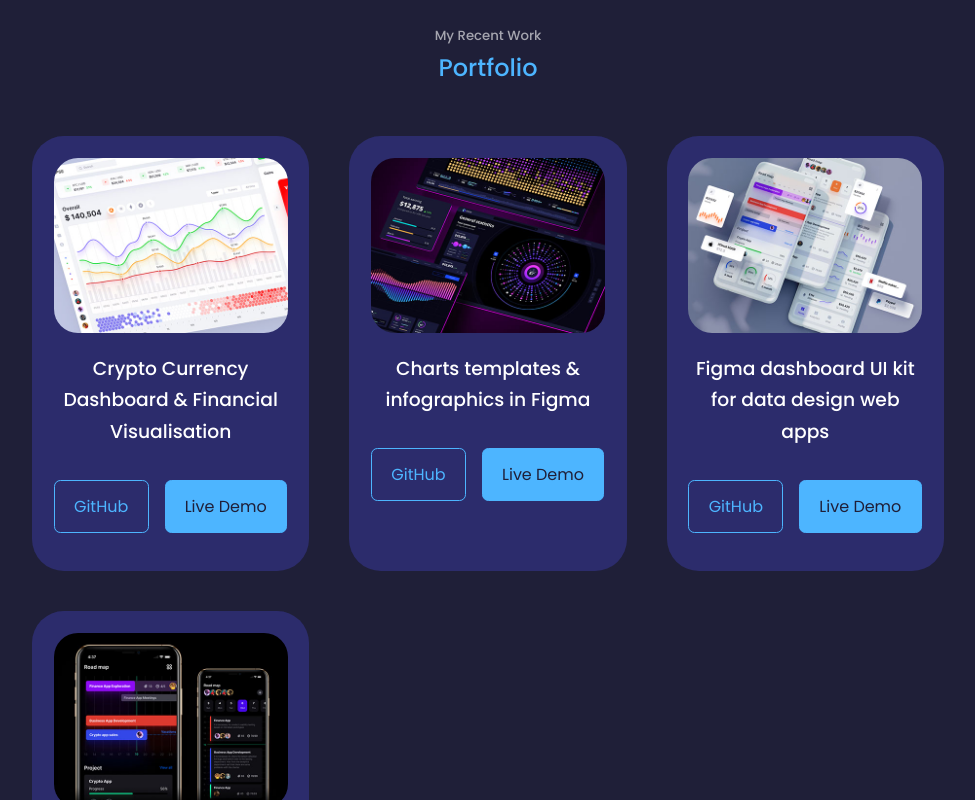
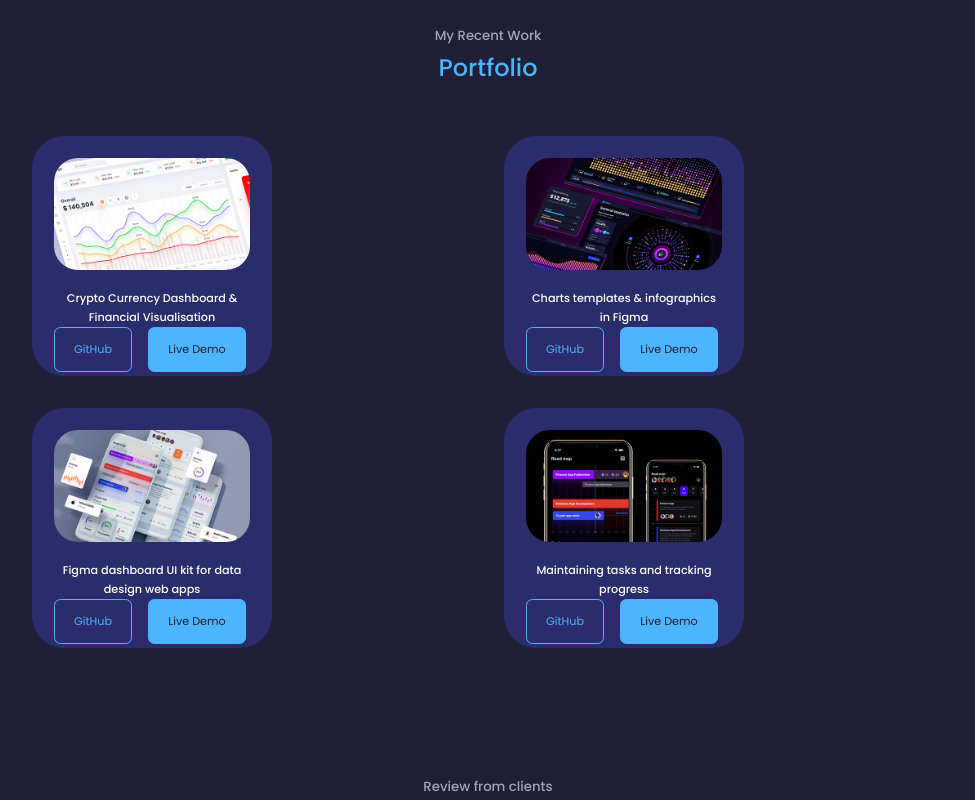
Before and after one commit to teresb/Myportfolio, a React (Create React App) app: page / in a window 1280 px wide. Shown: the part 3620-4420 px from the top of the page, without its empty margins (152-1127 px from the left). Built offline with nearby package versions, Linux system fonts and the light colour scheme.

Commit message:
updated potfolio

```diff
--- a/src/components/Portfolio/portfolio.css
+++ b/src/components/Portfolio/portfolio.css
@@ -1,7 +1,7 @@
 .portfolio__container {
     display: grid;
-    grid-template-columns: repeat(3, 1fr);
-    gap: 2.5rem;
+    grid-template-columns: repeat(2, 1fr);
+    gap: 2rem;
 }
 
 .portfolio__item {
@@ -10,6 +10,8 @@
     border-radius: 2rem;
     border: 1px solid transparent;
     transition: var(--transition);
+    height: 15rem;
+    width: 15rem;
 }
 
 .portfolio__item:hover {
@@ -19,17 +21,23 @@
 
 .portfolio__item-image {
     border-radius: 1.5rem;
+    height:7rem;
     overflow: hidden;
 }
 
 .portfolio__item h3 {
     margin: 1.2rem 0 2rem;
+    text-align: center;
+    font-size: 0.7rem;
+    margin-bottom: auto;
+
 }
 
 .portfolio__item-cta {
     display: flex;
     gap: 1rem;
-    margin-bottom: 1rem;
+    margin-bottom: 2rem;
+    font-size:0.7rem;
 }
 
 /*############# MEDIA QUERIES (MEDIUM DEVICES) ########### */
```
